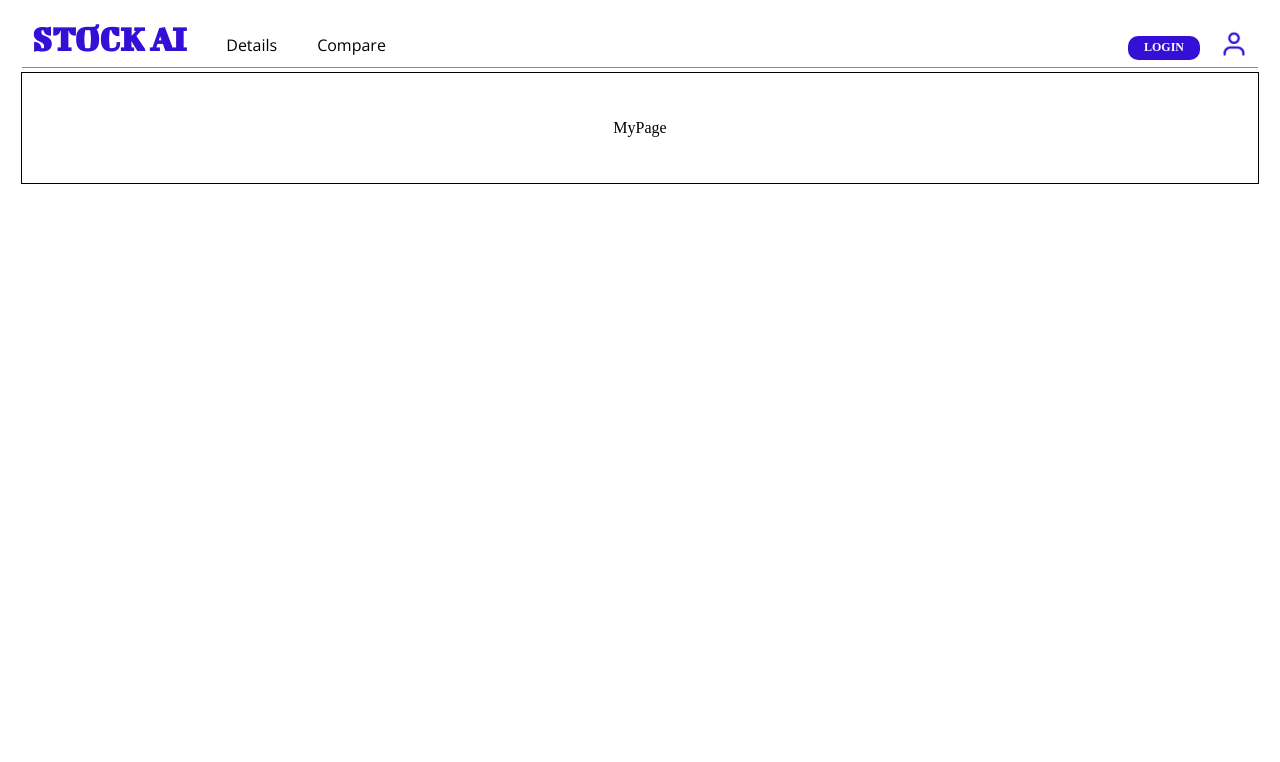
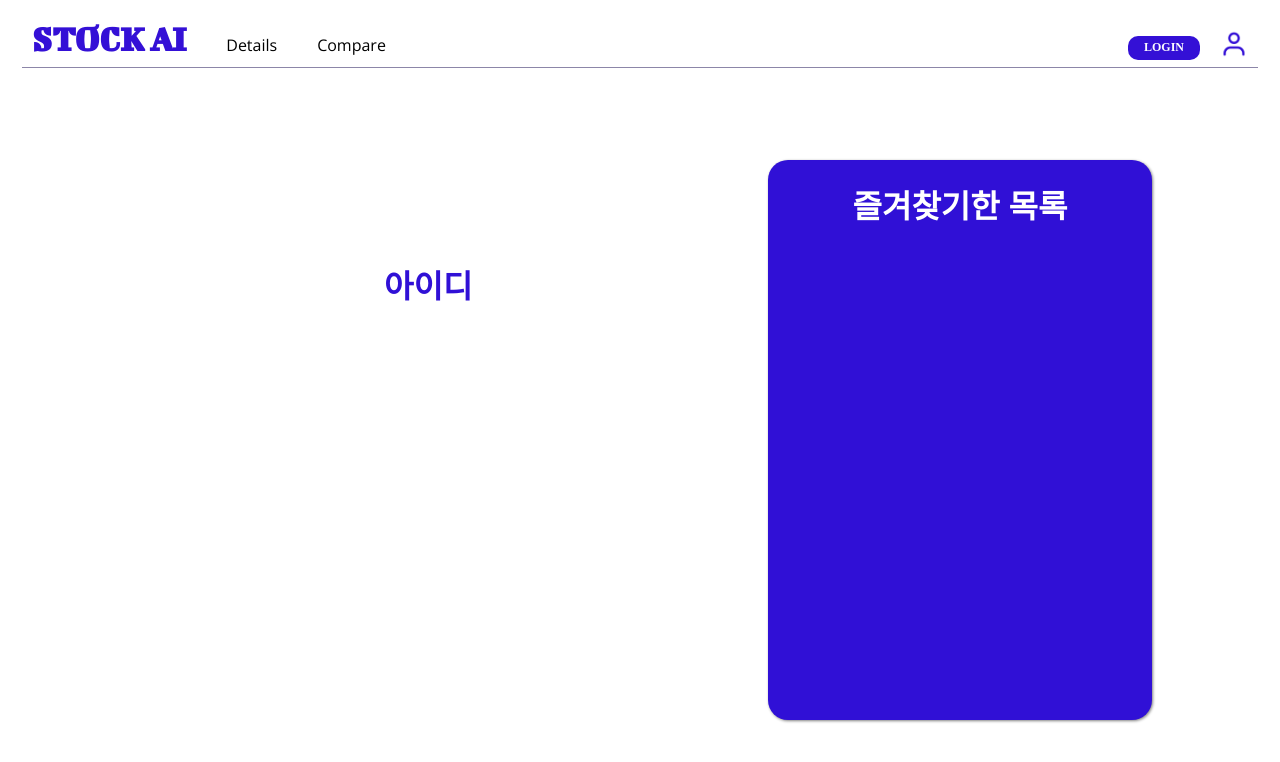
Before and after one commit to harry585858/search_stock, a React (Create React App) app in the folder front/: page /User/MyPage in a window 1280 px wide. Shown: the top 762 px of the page. Built offline with nearby package versions, Linux system fonts and the light colour scheme; a web font is replaced by a local one.

Commit message:
Add files via upload

```diff
--- a/front/src/pages/Main/Details/DetailsPage.tsx
+++ b/front/src/pages/Main/Details/DetailsPage.tsx
@@ -137,7 +137,7 @@ const ShowPredictData: FC<StockChartProps> = ({ ticker }) => {
       </DataTitle>
       <DataTitle>
         Favorite{" "}
-        <DataDetails>{predictDetails?.즐겨찾기여부 ? "Y" : "N"}</DataDetails>
+        <DataDetails>{predictDetails?.즐겨찾기여부 ? "⭐️" : "☆"}</DataDetails>
       </DataTitle>
       {predictDetails?.예측데이터.map((data) => (
         <DataTitle key={data.id}>
--- a/front/src/pages/User/MyPage/MyPage.tsx
+++ b/front/src/pages/User/MyPage/MyPage.tsx
@@ -1,5 +1,5 @@
 import React from "react";
-import { Root } from "./styled";
+import { RIGHT, Root } from "./styled";
 import { Header } from "../../../components/Header";
 import { CommonSection } from "../../../components/CommonSection/CommonSection";
 
@@ -7,7 +7,11 @@ export const MyPage = () => {
   return (
     <Root>
       <Header showLogo={true} />
-      <CommonSection>MyPage</CommonSection>
+      <h1>아이디</h1>
+      <RIGHT>
+        <h1>즐겨찾기한 목록</h1>
+
+      </RIGHT>
     </Root>
   );
 };
--- a/front/src/pages/User/MyPage/styled.ts
+++ b/front/src/pages/User/MyPage/styled.ts
@@ -4,4 +4,32 @@ export const Root = styled.div`
   width: 100%;
   display: flex;
   justify-content: center;
+  > h1{
+  position:absolute;
+  top: 30%;
+  left:30%;
+  font-family:arial;
+  color:#3010d6;
+  }
 `;
+export const RIGHT = styled.div`
+display:flex;
+flex-direction:column;
+align-items:flex-start;
+align-items:center;
+position: absolute;
+top:20vh;
+height:70vh;
+background-color:#3010d6;
+left:60vw;
+right:90vw;
+  width: 30%;
+  display: flex;
+  border:none;
+  border-radius:20px;
+  box-shadow:1px 1px 3px grey;
+  h1{
+  color:white;
+  font-family:arial;
+  }
+`;
```
Also changed, not shown: front/src/pages/User/SignUp/styled.ts (line endings or trailing spaces).
